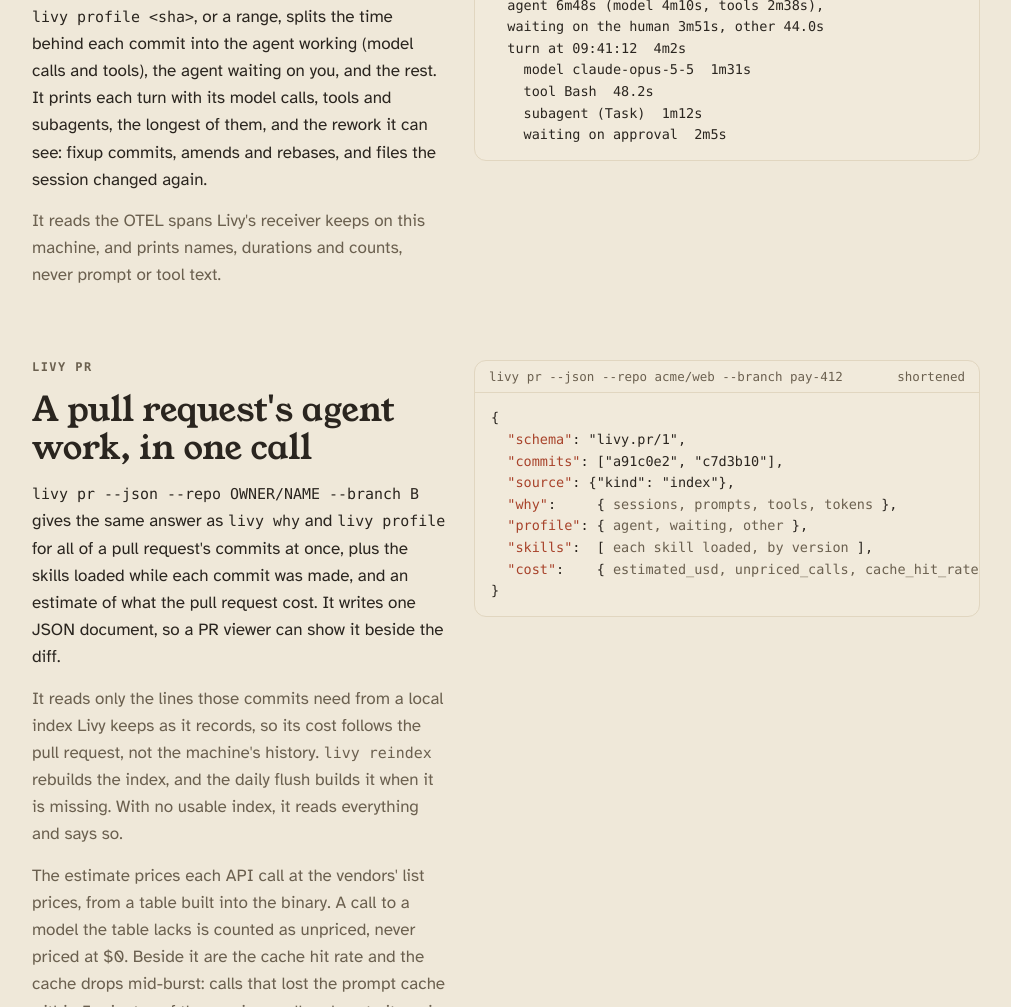
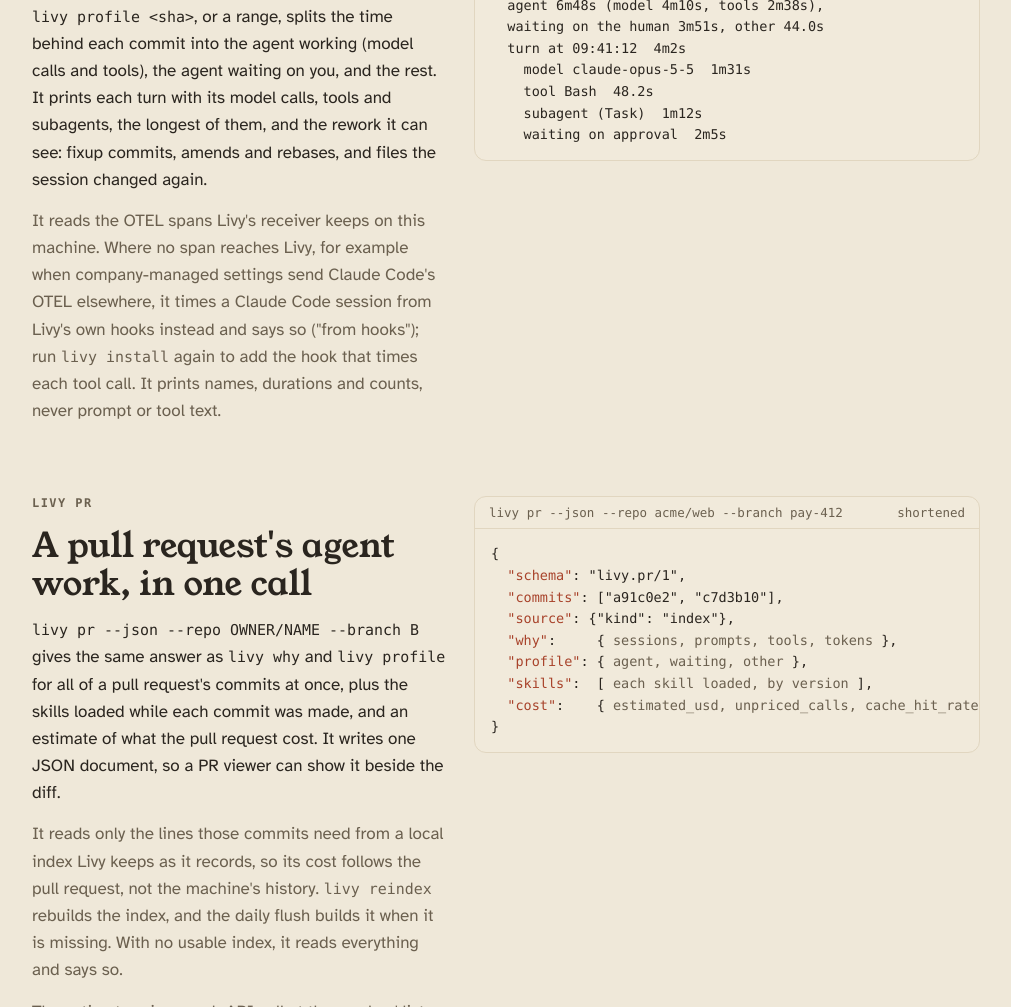
Before and after one commit to 0xbew/livy-site, a plain HTML site: page index.html in a window 1280 px wide. Shown: the part 4221-5228 px from the top of the page, without its empty margins (134-1145 px from the left). Drawn offline with Linux system fonts and the light colour scheme; a web font is replaced by a local one.

Commit message:
Livy page: livy profile times Claude Code from Livy's hooks when no OTEL span reaches Livy (v0.2.5)
Agent-Model: claude-opus-5-5
Agent-Session: 4e7270ba-f9f4-4470-ba5d-9f1d26d94dd5
Agent-Mode: drive

```diff
--- a/index.html
+++ b/index.html
@@ -323,7 +323,7 @@ them at five attempts.
         <span class="label">livy profile</span>
         <h2>Where a commit's time went</h2>
         <p><code>livy profile &lt;sha&gt;</code>, or a range, splits the time behind each commit into the agent working (model calls and tools), the agent waiting on you, and the rest. It prints each turn with its model calls, tools and subagents, the longest of them, and the rework it can see: fixup commits, amends and rebases, and files the session changed again.</p>
-        <p class="soft">It reads the OTEL spans Livy's receiver keeps on this machine, and prints names, durations and counts, never prompt or tool text.</p>
+        <p class="soft">It reads the OTEL spans Livy's receiver keeps on this machine. Where no span reaches Livy, for example when company-managed settings send Claude Code's OTEL elsewhere, it times a Claude Code session from Livy's own hooks instead and says so ("from hooks"); run <code>livy install</code> again to add the hook that times each tool call. It prints names, durations and counts, never prompt or tool text.</p>
       </div>
       <div class="panel">
         <div class="bar"><span>livy profile a91c0e2</span><span>shortened</span></div>
```
